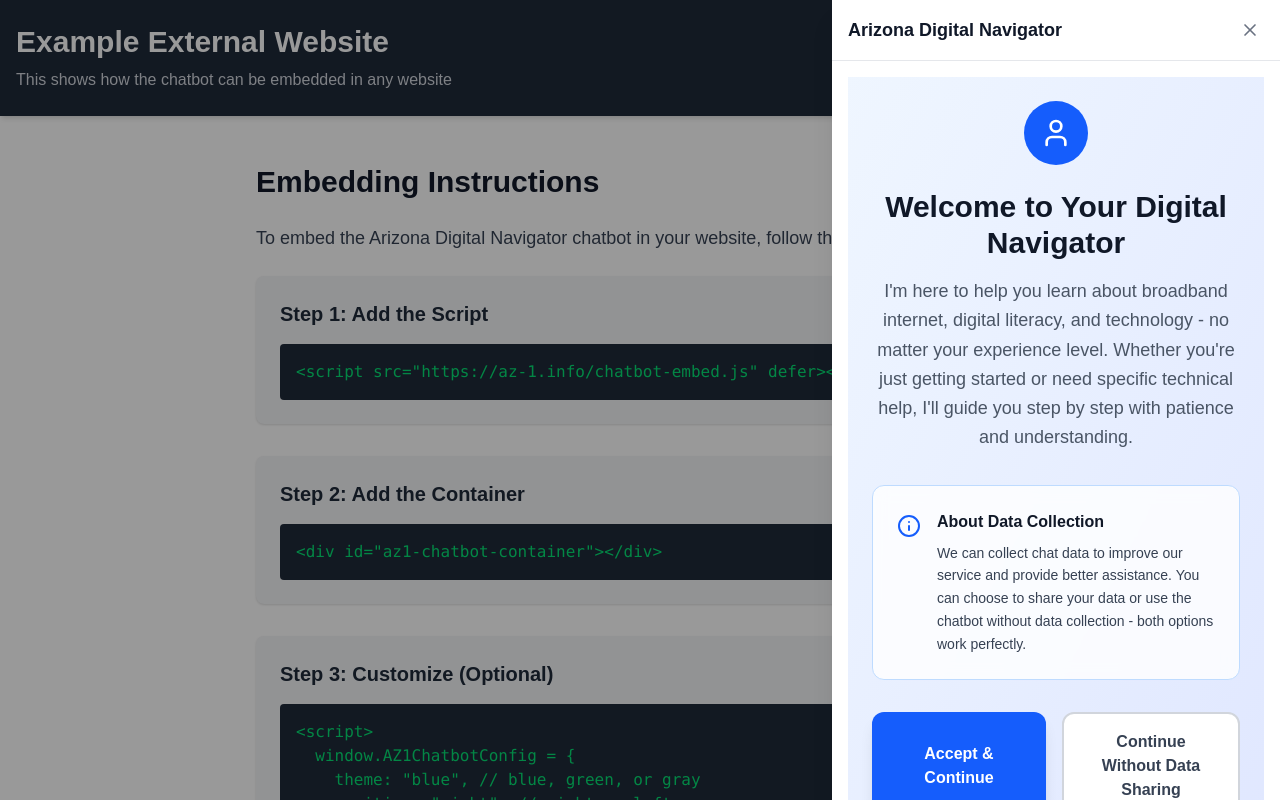
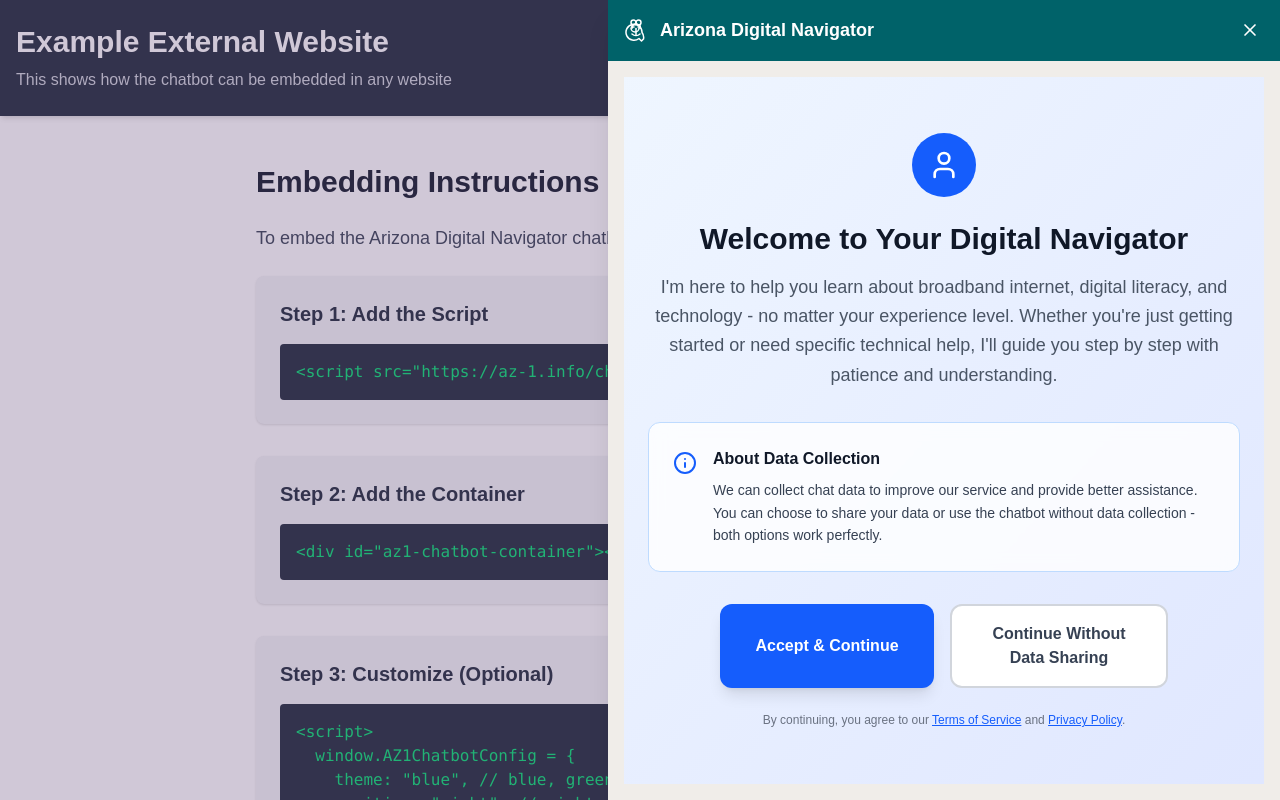
Before and after one commit to danielennis11111/az1-chatbot, a Next.js app: page /embed in a window 1280 px wide. Both pictures are taken after a click on the button "Open chat". Shown: the top 800 px of the page. Built offline with nearby package versions, Linux system fonts and the light colour scheme.

Commit message:
Update UI with custom colors and AI brain icon

```diff
--- /dev/null
+++ b/src/components/AIBrainIcon.tsx
@@ -0,0 +1,34 @@
+import React from 'react'
+
+export function AIBrainIcon({ className = "h-6 w-6", strokeWidth = 1.5 }) {
+  return (
+    <svg
+      xmlns="http://www.w3.org/2000/svg"
+      viewBox="0 0 24 24"
+      fill="none"
+      stroke="currentColor"
+      strokeWidth={strokeWidth}
+      strokeLinecap="round"
+      strokeLinejoin="round"
+      className={className}
+    >
+      {/* Brain */}
+      <path d="M9.5 2a2.5 2.5 0 1 1 0 5 2.5 2.5 0 0 1 0-5z" />
+      <path d="M14.5 2a2.5 2.5 0 1 0 0 5 2.5 2.5 0 0 0 0-5z" />
+      <path d="M8 7v3" />
+      <path d="M16 7v3" />
+      <path d="M12 17v-6.5" />
+      <path d="M7 10a4 4 0 0 0 8 0" />
+      <path d="M16 10a4 4 0 0 0-8 0" />
+
+      {/* Chat bubble */}
+      <path d="M8 16a6 6 0 0 0 8 0" />
+      <path d="M18 14a8 8 0 1 0-3 6.5l2.5 2.5 2-2a8 8 0 0 0-1.5-6.5" />
+
+      {/* Circuit lines */}
+      <path d="M12 7v-2" />
+      <path d="M10 9h-2" />
+      <path d="M14 9h2" />
+    </svg>
+  )
+}
--- a/src/components/ChatEmbed.tsx
+++ b/src/components/ChatEmbed.tsx
@@ -1,8 +1,10 @@
 'use client'
 
 import { useState, useEffect } from 'react'
-import { MessageCircle, X } from 'lucide-react'
+import { X } from 'lucide-react'
 import { Chat } from './Chat'
+import { AIBrainIcon } from './AIBrainIcon'
+import { tailwindClasses } from '@/lib/theme'
 
 export function ChatEmbed() {
   const [isOpen, setIsOpen] = useState(false)
@@ -33,27 +35,30 @@
       {/* Chat button */}
       <button
         onClick={() => setIsOpen(true)}
-        className={`fixed bottom-6 right-6 z-50 rounded-full bg-blue-600 p-4 text-white shadow-lg transition-all duration-300 hover:bg-blue-700 chat-button-pulse ${
+        className={`fixed bottom-6 right-6 z-50 rounded-full ${tailwindClasses.bg.teal} p-4 text-white shadow-lg transition-all duration-300 hover:${tailwindClasses.bg.lightTeal} chat-button-pulse ${
           isOpen ? 'scale-0 opacity-0' : 'scale-100 opacity-100'
         }`}
         aria-label="Open chat"
       >
-        <MessageCircle className="h-6 w-6" />
+        <AIBrainIcon className="h-6 w-6" />
       </button>
 
       {/* Chat sidebar */}
       <div
-        className={`fixed inset-y-0 right-0 z-50 flex w-full flex-col bg-white shadow-xl transition-transform duration-300 sm:max-w-md ${
+        className={`fixed inset-y-0 right-0 z-50 flex w-full flex-col ${tailwindClasses.bg.background} shadow-xl transition-transform duration-300 sm:max-w-lg md:max-w-xl lg:max-w-2xl ${
           isOpen ? 'translate-x-0' : 'translate-x-full'
         }`}
       >
-        <div className="flex items-center justify-between border-b border-gray-200 p-4">
-          <h2 className="text-lg font-semibold text-gray-900">
-            Arizona Digital Navigator
-          </h2>
+        <div className={`flex items-center justify-between ${tailwindClasses.bg.teal} ${tailwindClasses.border.teal} border-b p-4`}>
+          <div className="flex items-center">
+            <AIBrainIcon className="h-6 w-6 mr-3 text-white" />
+            <h2 className="text-lg font-semibold text-white">
+              Arizona Digital Navigator
+            </h2>
+          </div>
           <button
             onClick={() => setIsOpen(false)}
-            className="rounded-full p-1 text-gray-500 hover:bg-gray-100 hover:text-gray-700"
+            className="rounded-full p-1 text-white hover:bg-[#00797D] hover:text-white"
             aria-label="Close chat"
           >
             <X className="h-5 w-5" />
@@ -68,7 +73,7 @@
       {/* Backdrop */}
       {isOpen && (
         <div
-          className="fixed inset-0 z-40 bg-black/40 transition-opacity duration-300"
+          className="fixed inset-0 z-40 bg-[#634B7B]/30 transition-opacity duration-300"
           onClick={() => setIsOpen(false)}
         />
       )}
--- /dev/null
+++ b/src/lib/theme.ts
@@ -0,0 +1,91 @@
+// Custom color palette
+export const colors = {
+  // Primary colors
+  primary: {
+    rust: '#B1591E',
+    mauve: '#8A5764',
+    sand: '#DDB176',
+    teal: '#006269',
+    lightTeal: '#A5C9CA',
+    purple: '#634B7B',
+    background: '#F0EDE9',
+  },
+
+  // Shades of primary colors
+  shades: {
+    rustLight: '#D18D63',
+    rustDark: '#8A4416',
+    mauveLight: '#B18295',
+    mauveDark: '#6A424D',
+    sandLight: '#E8CCA0',
+    sandDark: '#C09B56',
+    tealLight: '#008A93',
+    tealDark: '#004A4F',
+    lightTealLight: '#C5DCDD',
+    lightTealDark: '#7A9B9C',
+    purpleLight: '#8A6DA1',
+    purpleDark: '#483657',
+    backgroundDark: '#E0DCD5',
+  },
+
+  // Functional colors
+  functional: {
+    success: '#006269', // Using teal for success
+    warning: '#DDB176', // Using sand for warning
+    error: '#B1591E', // Using rust for error
+    info: '#634B7B', // Using purple for info
+  },
+
+  // Text colors
+  text: {
+    dark: '#333333',
+    medium: '#666666',
+    light: '#999999',
+    white: '#FFFFFF',
+  },
+}
+
+// Tailwind class mappings for the custom colors
+export const tailwindClasses = {
+  // Background colors
+  bg: {
+    rust: 'bg-[#B1591E]',
+    mauve: 'bg-[#8A5764]',
+    sand: 'bg-[#DDB176]',
+    teal: 'bg-[#006269]',
+    lightTeal: 'bg-[#A5C9CA]',
+    purple: 'bg-[#634B7B]',
+    background: 'bg-[#F0EDE9]',
+    rustLight: 'bg-[#D18D63]',
+    rustDark: 'bg-[#8A4416]',
+  },
+
+  // Text colors
+  text: {
+    rust: 'text-[#B1591E]',
+    mauve: 'text-[#8A5764]',
+    sand: 'text-[#DDB176]',
+    teal: 'text-[#006269]',
+    lightTeal: 'text-[#A5C9CA]',
+    purple: 'text-[#634B7B]',
+  },
+
+  // Border colors
+  border: {
+    rust: 'border-[#B1591E]',
+    mauve: 'border-[#8A5764]',
+    sand: 'border-[#DDB176]',
+    teal: 'border-[#006269]',
+    lightTeal: 'border-[#A5C9CA]',
+    purple: 'border-[#634B7B]',
+    background: 'border-[#F0EDE9]',
+  },
+
+  // Gradient backgrounds
+  gradient: {
+    rustToSand: 'bg-gradient-to-r from-[#B1591E] to-[#DDB176]',
+    tealToLightTeal: 'bg-gradient-to-r from-[#006269] to-[#A5C9CA]',
+    purpleToMauve: 'bg-gradient-to-r from-[#634B7B] to-[#8A5764]',
+    sandToBackground: 'bg-gradient-to-r from-[#DDB176] to-[#F0EDE9]',
+  },
+}
```
Also changed, not shown: src/components/Chat.tsx (+22 -20 lines).
